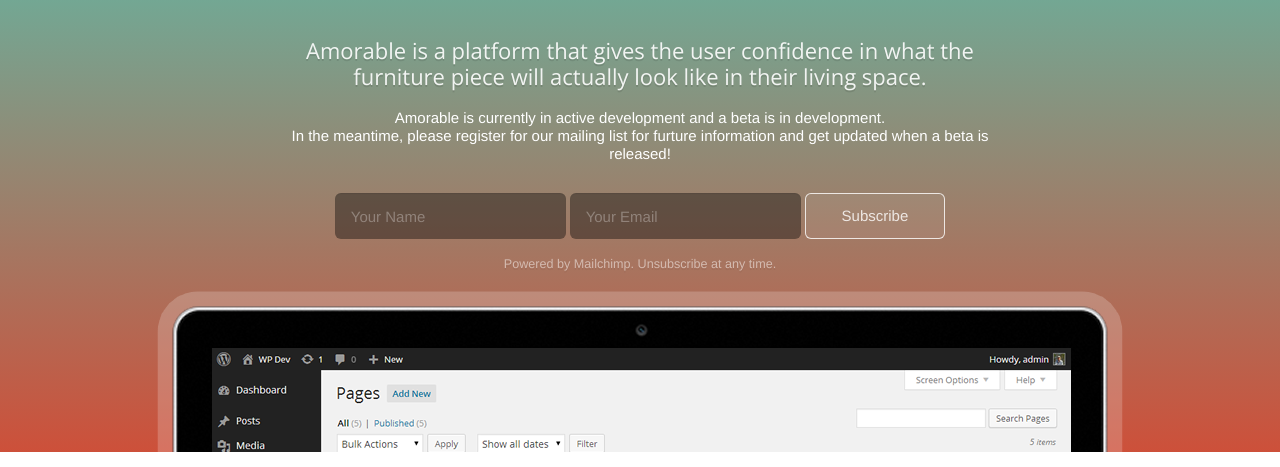
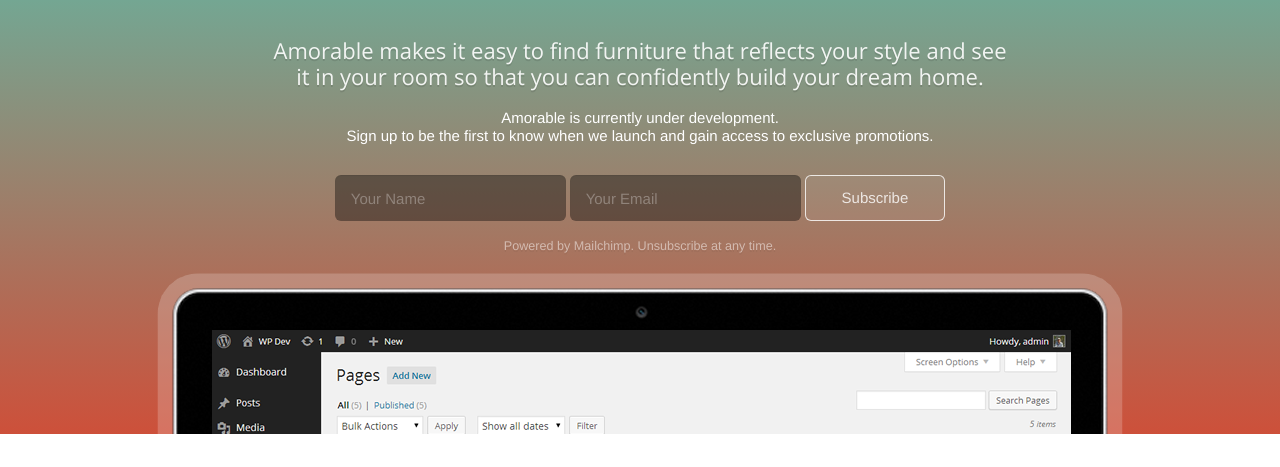
Before and after one commit to amorable/amorable.github.io, a plain HTML site: page index.html in a window 1280 px wide. Shown: the part 146-613 px from the top of the page. Drawn offline with nearby package versions, Linux system fonts and the light colour scheme.

Commit message:
text updates

```diff
--- a/index.html
+++ b/index.html
@@ -32,11 +32,11 @@
 				<h1>Amorable</h1>
 				<h2>Love The Furniture You Buy</h2>
 				<p class="lead">
-					Amorable is a platform that gives the user confidence in what the furniture piece will actually look like in their living space.
+					Amorable makes it easy to find furniture that reflects your style and see it in your room so that you can confidently build your dream home.
 				</p>
 
-				<p>Amorable is currently in active development and a beta is in development.<br>
-					In the meantime, please register for our mailing list for furture information and get updated when a beta is released!</p>
+				<p>Amorable is currently under development.<br>
+					Sign up to be the first to know when we launch and gain access to exclusive promotions.</p>
 					<br>
 
 				<form class="form-inline" role="form">
```
